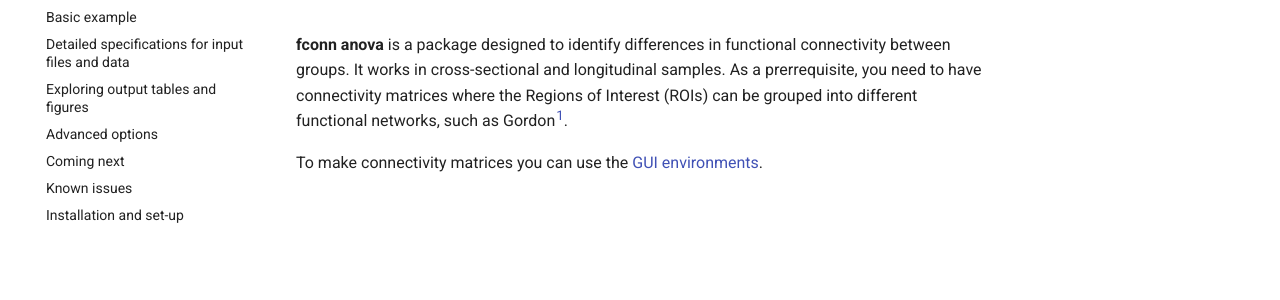
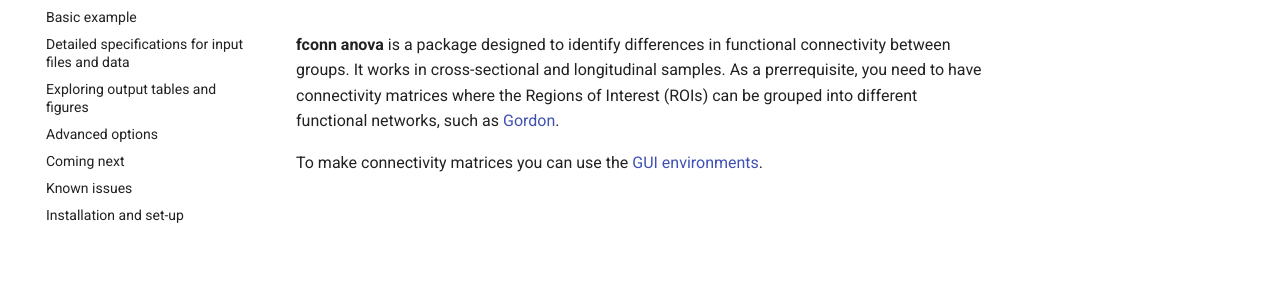
Before and after one commit to omiranda/fconn_anova, an MkDocs documentation site: the page built from docs/intro/intro.md, in a window 1280 px wide. Shown: the part 148-448 px from the top of the page. Built offline with MkDocs 1.6.1 and Material for MkDocs 9.7.7, drawn with Linux system fonts in a browser that asks for light colours; old or Windows-style settings are respelled for this version of MkDocs.

Commit message:
Update intro.md

```diff
--- a/docs/intro/intro.md
+++ b/docs/intro/intro.md
@@ -1,3 +1,3 @@
-**fconn anova** is a package designed to identify differences in functional connectivity between groups. It works in cross-sectional and longitudinal samples. As a prerrequisite, you need to have connectivity matrices where the Regions of Interest (ROIs) can be grouped into different functional networks, such as Gordon[<sup>1</sup>](https://pubmed.ncbi.nlm.nih.gov/25316338/).
+**fconn anova** is a package designed to identify differences in functional connectivity between groups. It works in cross-sectional and longitudinal samples. As a prerrequisite, you need to have connectivity matrices where the Regions of Interest (ROIs) can be grouped into different functional networks, such as [Gordon](https://pubmed.ncbi.nlm.nih.gov/25316338/).
 
 To make connectivity matrices you can use the [GUI environments](https://gui-environments-documentation.readthedocs.io/en/latest/GUI_environments/).
```
